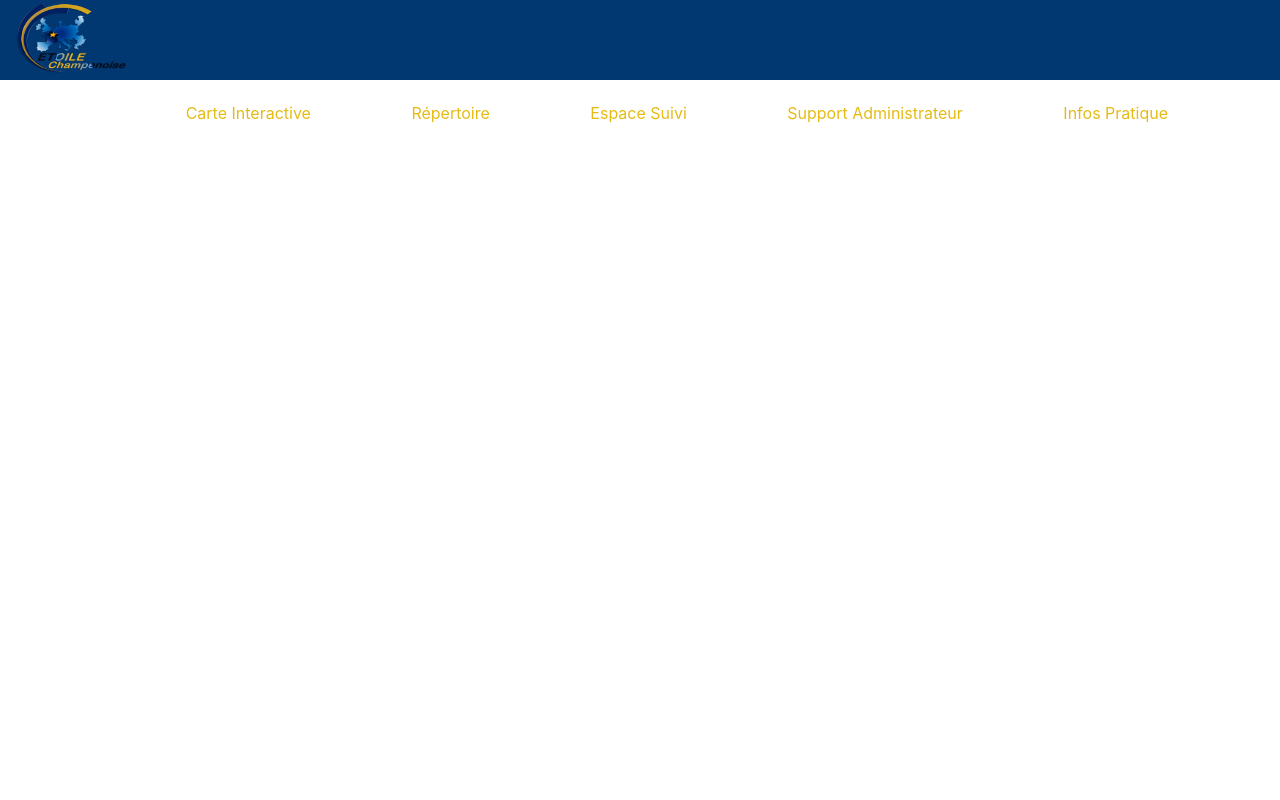
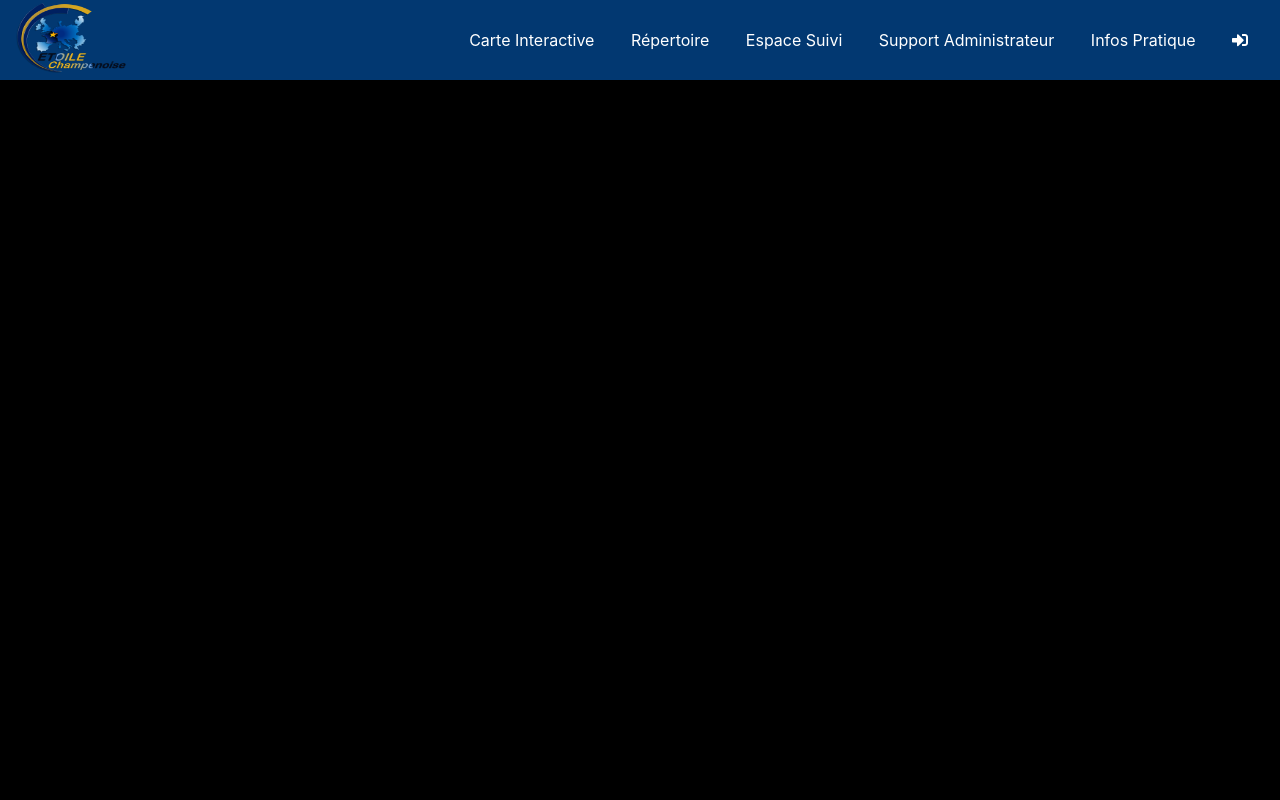
Before and after one commit to Valentin-Cordier/Etoile-Champenoise, a PHP site: page /header.php in a window 1280 px wide. Run offline with PHP 8.4, Linux system fonts and the light colour scheme; some libraries are stand-ins or nearby versions.

Commit message:
bouton burger fonctionnel, bouton déconnection ou connexion bar responsive normalement

```diff
--- a/css/header.css
+++ b/css/header.css
@@ -1,21 +1,22 @@
-html{
+html {
   height: 100%;
 }
 
-body{
+body {
   min-height: 100%;
-    background-color: white;
+  background-color: black;
   min-height: 100%;
   margin: 0;
   padding: 0;
   overflow-x: hidden;
   text-align: center;
 }
+
 /*Barre Nav*/
-.main{
+.main {
   width: 100%;
   background-size: cover;
-      position:fixed;
+  position: fixed;
   top: 0px;
   z-index: 10;
   transition: .5s;
@@ -23,26 +24,26 @@ body{
 }
 
 /*logo*/
-.img{
+.img {
   margin-left: 1em;
   float: left;
 }
 
-nav{
+nav {
   width: 100%;
-    height: 5em ;
-    line-height: 3em ;
+  height: 5em;
+  line-height: 3em;
   border: none;
-    background-color: #023871 ;
-}
-/*positionnement des liens ainsi que la transition lorsque la souris passe dessus*/
-nav ul{
-       float:right;
-       display: block;
-       margin-right: 4em;
+  background-color: #023871;
 }
 
-nav ul li{
+/*positionnement des liens ainsi que la transition lorsque la souris passe dessus*/
+nav ul {
+  float: right;
+  padding-right: 1em;
+}
+
+nav ul li {
   list-style-type: none;
   display: inline-block;
   line-height: 5em;
@@ -50,75 +51,70 @@ nav ul li{
 }
 
 /*changement de couleur de fond au passage de la souris sur les liens*/
-nav ul li:hover{
+nav ul li:hover {
   background-color: #E5BB16;
 }
 
-nav ul li a{
-           text-decoration: none;
-           color: #E5BB16;
+nav ul li a {
+  text-decoration: none !important;
+  color: white;
   opacity: 1;
-           padding: 0 3em;
+  padding: 0 1em;
 }
 
 /*Responsivité bar nav*/
-.icon{
+.toggle {
   width: 100%;
-  padding: 20px 20px;
+  padding: 15px 20px 0px 20px;
   text-align: right;
   box-sizing: border-box;
   color: white;
   font-size: 3em;
   display: none;
 }
-@media (max-width: 1150px){
-     .icon{
+
+.toggle:hover {
+  color: #E5BB16;
+  cursor: pointer;
+}
+
+.fa-sign-in-alt {
+  color: white;
+  cursor: pointer;
+}
+
+.fa-sign-in-alt:hover {
+  color: #023871;
+}
+
+.fa-sign-out-alt {
+  color: white;
+  cursor: pointer;
+  display: none !important;
+}
+
+/*.fa-sign-out-alt:hover {
+  color: #023871;
+  display: none;
+}*/
+@media (max-width: 951px) {
+  .toggle {
     display: block;
   }
 
-      ul{
-      width: 80%;
-      display:none;
+  ul {
+    width: 100%;
+    display: none;
+    background-color: #023871;
   }
-      ul li{
-      display: block;
-      text-align:center;
+
+  ul li {
+    display: none;
+    text-align: center;
+    background-color: #023871;
   }
 }
-.active{
+
+.active {
   display: block;
 }
-@media (max-width: 850px){
-     .icon{
-     display: block;
-    }
-
-      ul{
-      width: 75%;
-      display:none;
-     }
-      ul li{
-      display: block;
-      text-align:center;
-     }
-}
-.active{
-  display: block;
-}
-@media (max-width: 450px){
-     .icon{
-     display: block;
-    }
-
-      ul{
-      width: 75%;
-      display:none;
-     }
-      ul li{
-      display: inline-block;
-      text-align:center;
-     }
-}
-ul .active{
-  display: block;
-}
--- a/header.php
+++ b/header.php
@@ -4,9 +4,8 @@
 <head>
   <meta charset="utf-8">
   <title>Header</title>
-    <script type="text/javascript" src="js/header.js"></script>
-    <link rel="stylesheet" href="https://stackpath.bootstrapcdn.com/bootstrap/4.2.1/css/bootstrap.min.css"
-      integrity="sha384-GJzZqFGwb1QTTN6wy59ffF1BuGJpLSa9DkKMp0DgiMDm4iYMj70gZWKYbI706tWS" crossorigin="anonymous">
+
+  <link rel="stylesheet" href="https://stackpath.bootstrapcdn.com/bootstrap/4.2.1/css/bootstrap.min.css" integrity="sha384-GJzZqFGwb1QTTN6wy59ffF1BuGJpLSa9DkKMp0DgiMDm4iYMj70gZWKYbI706tWS" crossorigin="anonymous">
   <link rel="stylesheet" href="css/header.css">
   <link rel="stylesheet" href="https://use.fontawesome.com/releases/v5.8.1/css/all.css" integrity="sha384-50oBUHEmvpQ+1lW4y57PTFmhCaXp0ML5d60M1M7uH2+nqUivzIebhndOJK28anvf" crossorigin="anonymous">
 </head>
@@ -16,18 +15,32 @@
   <div class="main">
     <nav id="nav">
       <div class="img"><img src="images/logo.png" style="width:110px; height:70px; margin-top: 0.2em;"></div>
-        <div class="icon">
+      <div class="toggle">
         <i class="fas fa-bars menu"></i>
       </div>
+      <!--Icone de connexion et de déconnexion-->
       <ul>
         <li><a href="#">Carte Interactive</a></li>
         <li><a href="#">Répertoire</a></li>
         <li><a href="#">Espace Suivi</a></li>
         <li><a href="#">Support Administrateur</a></li>
         <li><a href="#">Infos Pratique</a></li>
+        <li><a><i class="fas fa-sign-in-alt"></i></a></li>
+        <!--<li><a><i class="fas fa-sign-out-alt"></i></a></li>-->
+
       </ul>
     </nav>
 </body>
-  <script src="https://stackpath.bootstrapcdn.com/bootstrap/4.2.1/js/bootstrap.min.js"
-    integrity="sha384-B0UglyR+jN6CkvvICOB2joaf5I4l3gm9GU6Hc1og6Ls7i6U/mkkaduKaBhlAXv9k" crossorigin="anonymous"></script>
+<script src="https://stackpath.bootstrapcdn.com/bootstrap/4.2.1/js/bootstrap.min.js" integrity="sha384-B0UglyR+jN6CkvvICOB2joaf5I4l3gm9GU6Hc1og6Ls7i6U/mkkaduKaBhlAXv9k" crossorigin="anonymous"></script>
+<script
+  src="https://code.jquery.com/jquery-3.4.0.js"
+  integrity="sha256-DYZMCC8HTC+QDr5QNaIcfR7VSPtcISykd+6eSmBW5qo="
+  crossorigin="anonymous"></script>
+  <script>
+  $('document').ready(function(){
+          $('.menu').click(function(){
+            $('ul').toggleClass('active');
+        })
+      })
+</script>
 </html>
--- a/js/header.js
+++ /dev/null
@@ -1,4 +0,0 @@
-$('.fas fa-bars menu').click(function(e){
-        e.preventDefault();
-        $('#nav').toggleClass('is-open');
-    })
```
Lines whose indentation alone changed are shown as unchanged.
